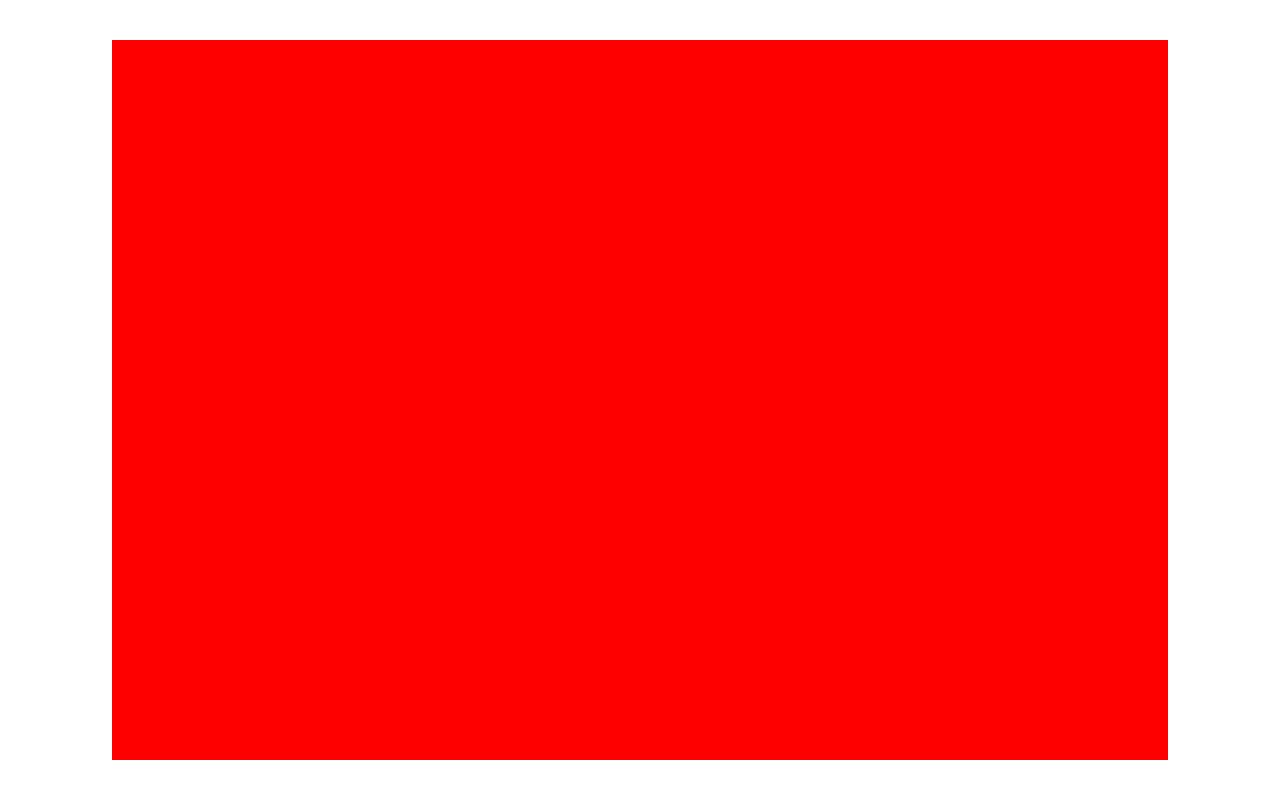
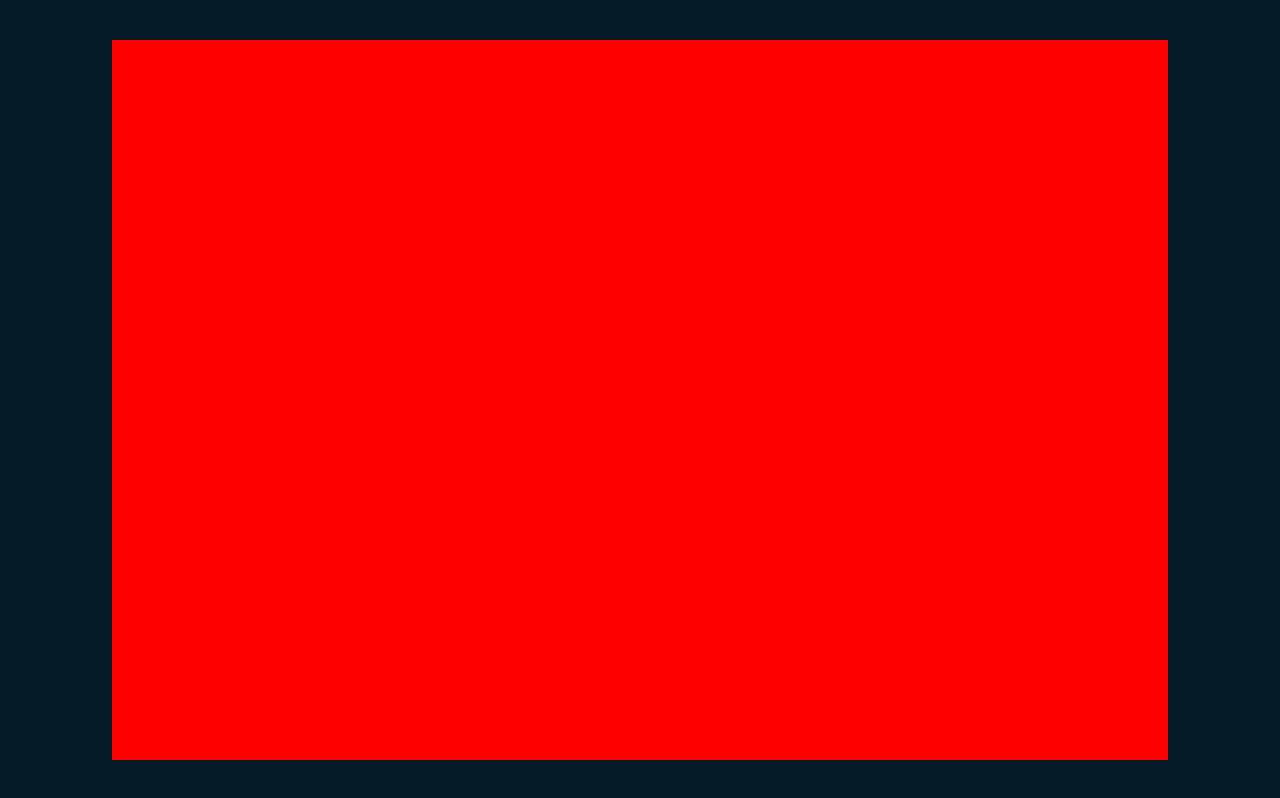
Before and after one commit to LuisHanco/luishanco, a plain HTML site: page index.html in a window 1280 px wide. Drawn offline with Linux system fonts and the light colour scheme.

Commit message:
@LuisHanco

```diff
--- a/css/styles.css
+++ b/css/styles.css
@@ -24,6 +24,7 @@ body{
     justify-content: center;
     align-items: center;
     min-height: 100vh;
+    background-color: var(--bg-color);
 }
 
 
```
